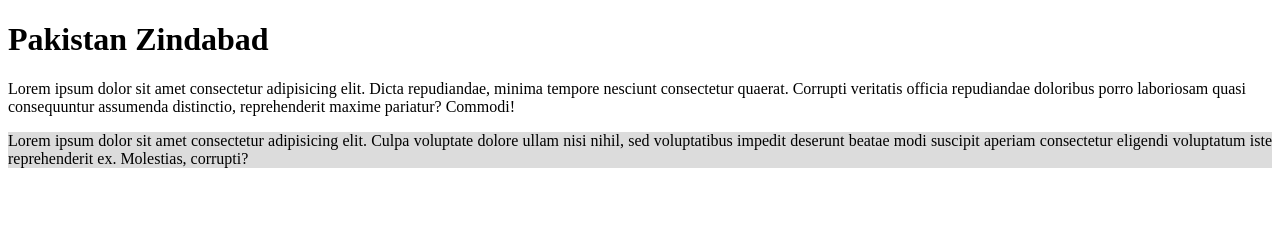
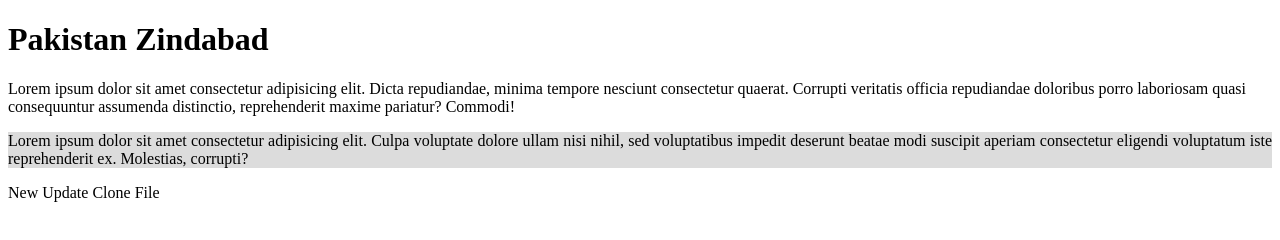
Before and after one commit to rizwanalvi/dum2409e01, a plain HTML site: page index.html in a window 1280 px wide. Drawn offline with Linux system fonts and the light colour scheme.

Commit message:
update new

```diff
--- a/index.html
+++ b/index.html
@@ -9,5 +9,6 @@
     <h1>Pakistan Zindabad</h1>
     <p>Lorem ipsum dolor sit amet consectetur adipisicing elit. Dicta repudiandae, minima tempore nesciunt consectetur quaerat. Corrupti veritatis officia repudiandae doloribus porro laboriosam quasi consequuntur assumenda distinctio, reprehenderit maxime pariatur? Commodi!</p>
     <p style="background-color: gainsboro;text-align: justify;">Lorem ipsum dolor sit amet consectetur adipisicing elit. Culpa voluptate dolore ullam nisi nihil, sed voluptatibus impedit deserunt beatae modi suscipit aperiam consectetur eligendi voluptatum iste reprehenderit ex. Molestias, corrupti?</p>
+    <p>New Update Clone File</p>
 </body>
 </html>
```
